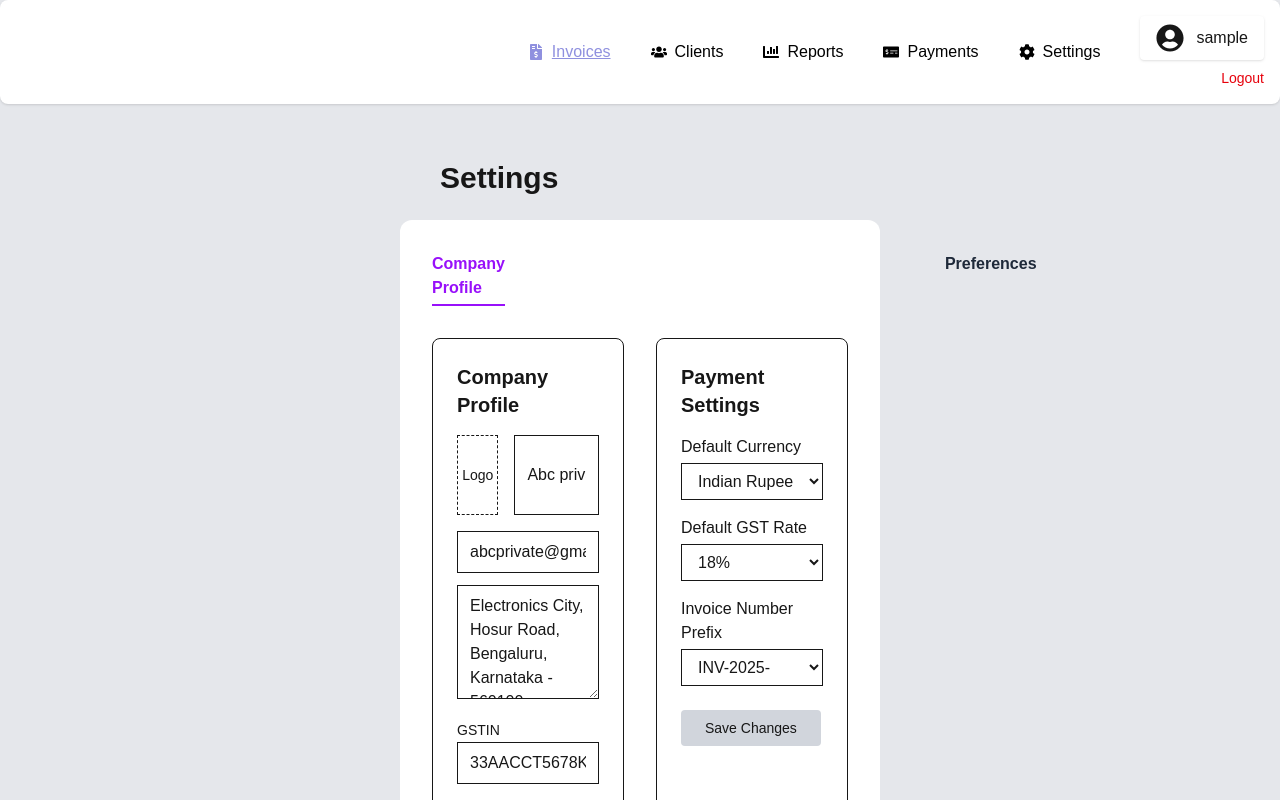
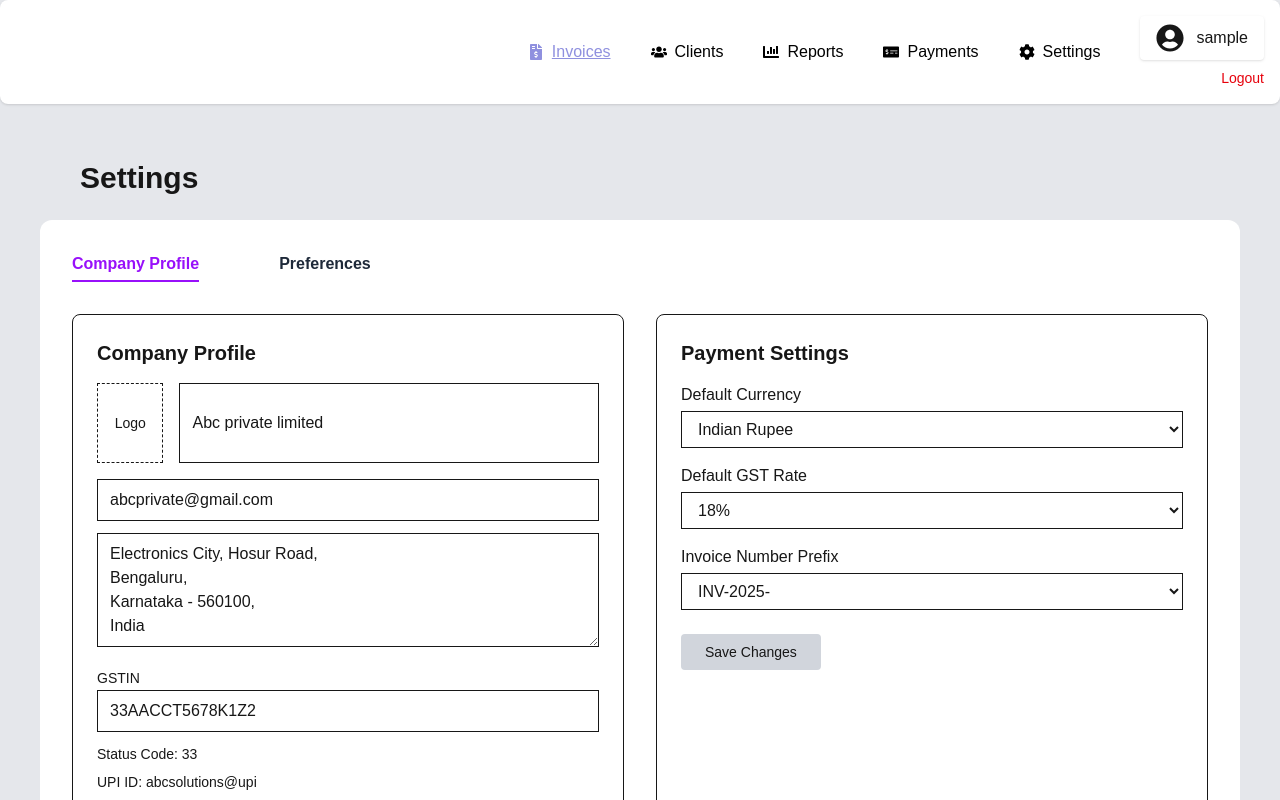
Before and after one commit to Srimathi0910/Invoice-generator, a Next.js app: page /settings in a window 1280 px wide. Shown: the top 800 px of the page. Built offline with nearby package versions, Linux system fonts and the light colour scheme; sample sign-in values are in the browser's storage; a web font is replaced by a local one.

Commit message:
Initial commit

```diff
--- a/app/settings/page.tsx
+++ b/app/settings/page.tsx
@@ -97,12 +97,12 @@ export default function SettingsPage() {
 
 
             {/* Page Content */}
-            <div className="px-100 py-8">
+            <div className="px-10 py-8">
                 <h1 className="text-3xl font-bold mb-6 pl-10">Settings</h1>
 
                 <div className="bg-white rounded-xl p-8">
                     {/* Tabs */}
-                    <div className="flex gap-100 mb-8">
+                    <div className="flex gap-10 mb-8">
                         <span className="text-purple-600 font-semibold border-b-2 border-purple-600 pb-1">
                             Company Profile
                         </span>
```
